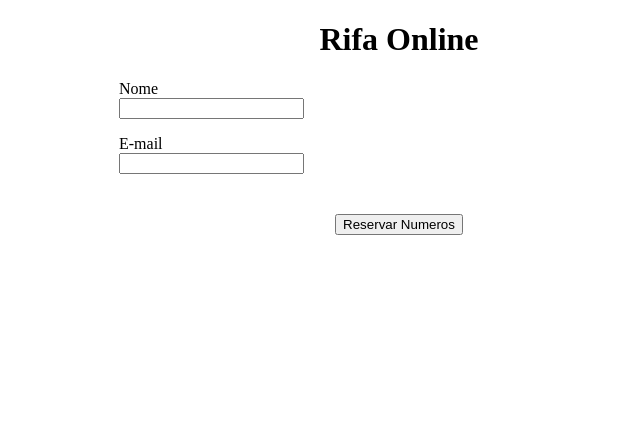
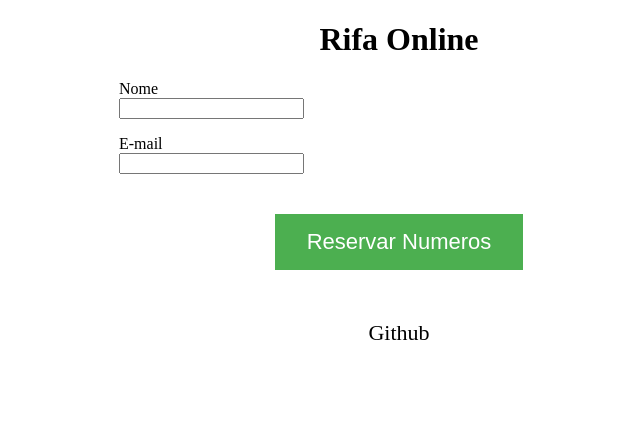
Before and after one commit to jorge-lba/rifa, a website: page public/index.html in a window 1280 px wide. Shown: the whole page, without its empty margins (241-881 px from the left). Drawn offline with Linux system fonts and the light colour scheme; no server answers.

Commit message:
Add link para o github

```diff
--- a/public/index.css
+++ b/public/index.css
@@ -60,3 +60,24 @@ section label {
     position: absolute;
     left: -999999px;
 }
+
+#send-numbers {
+    background-color: #4CAF50; /* Green */
+    border: none;
+    color: white;
+    padding: 15px 32px;
+    text-align: center;
+    text-decoration: none;
+    display: inline-block;
+    font-size: 22px;
+}
+
+footer {
+    margin-top: 50px;
+    height: 100px;
+}
+footer a {
+    text-decoration: none;
+    color: black;
+    font-size: 22px;
+}
--- a/public/index.html
+++ b/public/index.html
@@ -29,7 +29,7 @@
         </form>
     </div>
     <footer>
-
+        <a href="https://github.com/jorge-lba/rifa" target="_blank" >Github</a>
     </footer>
     <script src="index.js"></script>
 </body>
```
